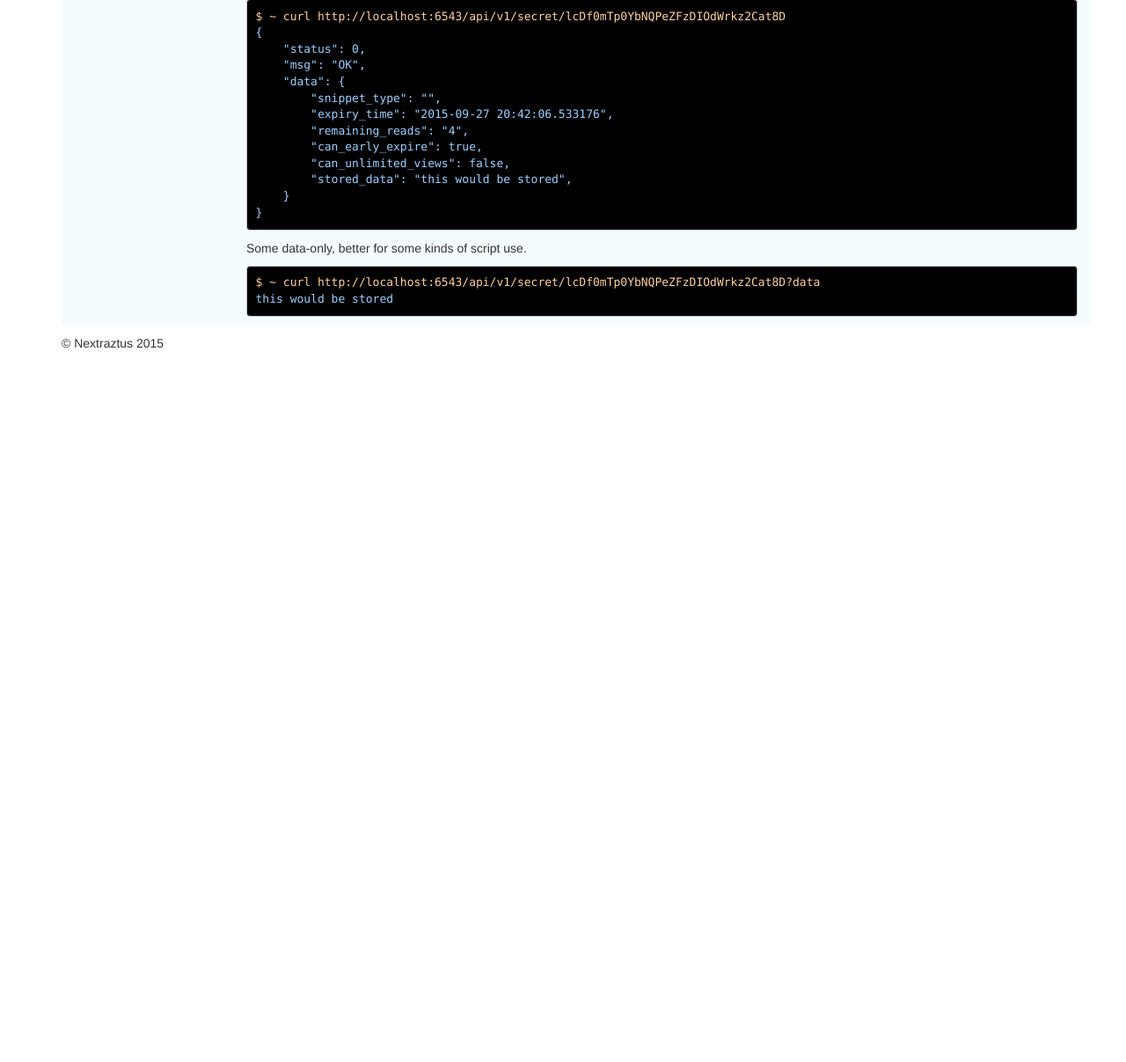
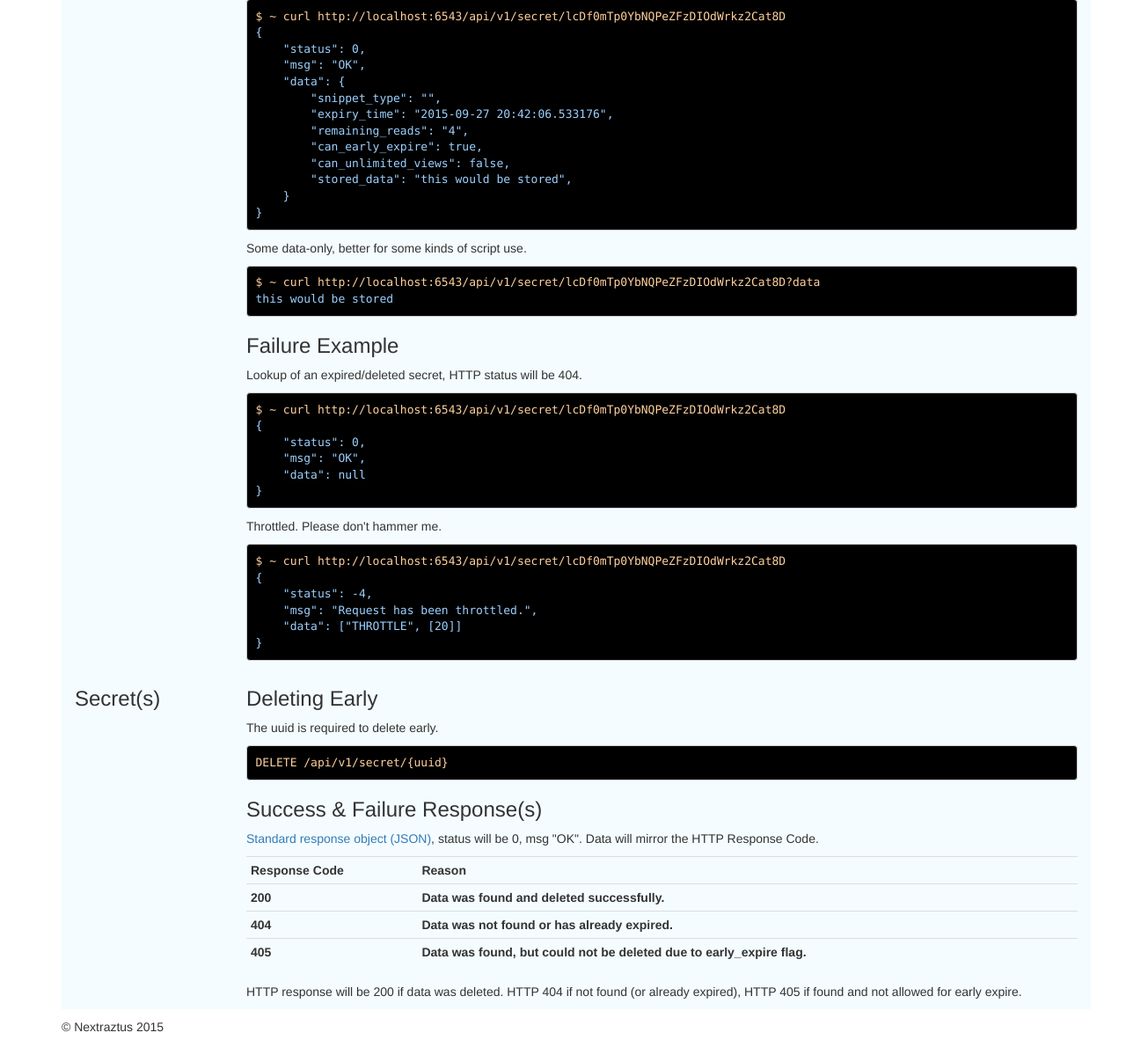
Before and after one commit to selfcommit/angerona2, a Python web app: template angerona2/templates/page_api.mako in a window 1280 px wide. Shown: the part 2062-3269 px from the top of the page at 88% size. Before the commit the page ends 2458 px from the top, so only its background shows below. Run offline with Mako, Linux system fonts and the light colour scheme; the template is opened without the code that fills it, so the values that code supplies are empty; some libraries are stand-ins or nearby versions.

Commit message:
add to docs (DELETE method

```diff
--- a/angerona2/templates/page_api.mako
+++ b/angerona2/templates/page_api.mako
@@ -194,14 +194,52 @@
 this would be stored
 </span></pre>
 
+            <h3>Failure Example</h3>
+            <p>Lookup of an expired/deleted secret, HTTP status will be 404.</p>
+            <pre class="bg">
+<span class="req">$ ~ curl http://localhost:6543/api/v1/secret/lcDf0mTp0YbNQPeZFzDIOdWrkz2Cat8D</span><span class="resp">
+{
+    "status": 0,
+    "msg": "OK",
+    "data": null
+}
+</span></pre>
 
-
-
-
+            <p>Throttled. Please don't hammer me.</p>
+            <pre class="bg">
+<span class="req">$ ~ curl http://localhost:6543/api/v1/secret/lcDf0mTp0YbNQPeZFzDIOdWrkz2Cat8D</span><span class="resp">
+{
+    "status": -4,
+    "msg": "Request has been throttled.",
+    "data": ["THROTTLE", [20]]
+}
+</span></pre>
         </div>
         <div class="clearfix"></div>
     </div>
 
+    <div class="row hl">
+        <div class="col-sm-2">
+            <h3>Secret(s)</h3>
+        </div>
+        <div class="col-sm-10">
+            <h3>Deleting Early</h3>
+            <p>The uuid is required to delete early.</p>
+            <pre class="bg req">DELETE /api/v1/secret/{uuid}</pre>
+            <h3>Success & Failure Response(s)</h3>
+            <p><a href="#top">Standard response object (JSON)</a>, status will be 0, msg "OK". Data
+            will mirror the HTTP Response Code.</p>
+            <table class="table table-condensed">
+                <tr><th>Response Code</th><th>Reason</th></tr>
+                <tr><th>200</th><th>Data was found and deleted successfully.</th></tr>
+                <tr><th>404</th><th>Data was not found or has already expired.</th></tr>
+                <tr><th>405</th><th>Data was found, but could not be deleted due to early_expire flag.</th></tr>
+            </table>
+            HTTP response will
+            be 200 if data was deleted. HTTP 404 if not found (or already expired), HTTP 405 if found
+            and not allowed for early expire.</p>
+        </div>
+    </div>
 
 </div>
 
```
